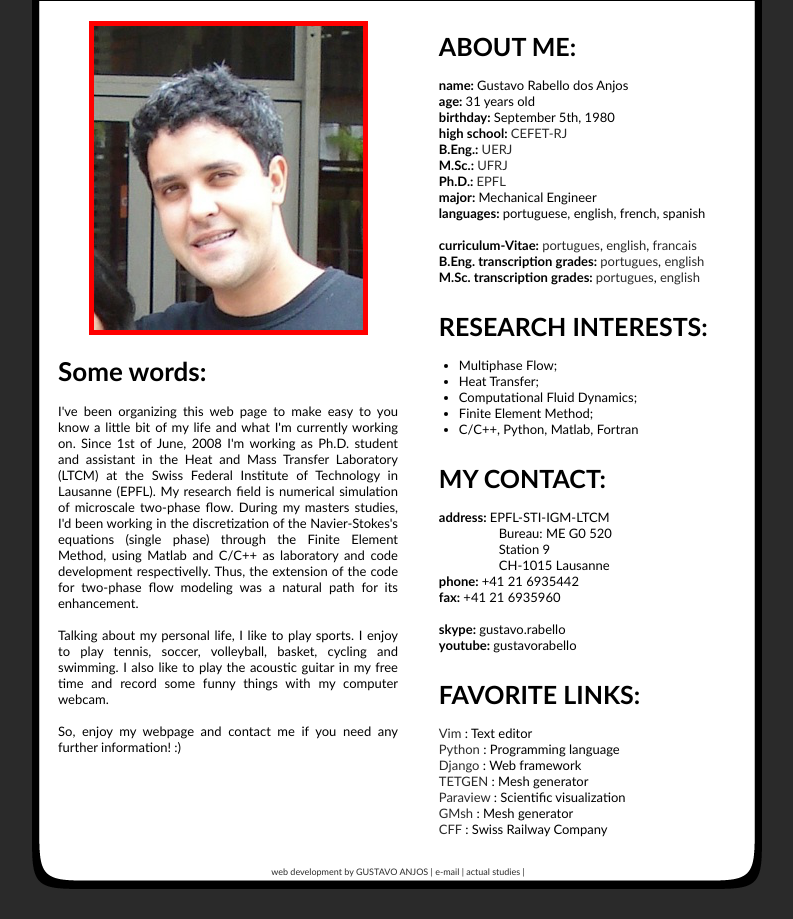
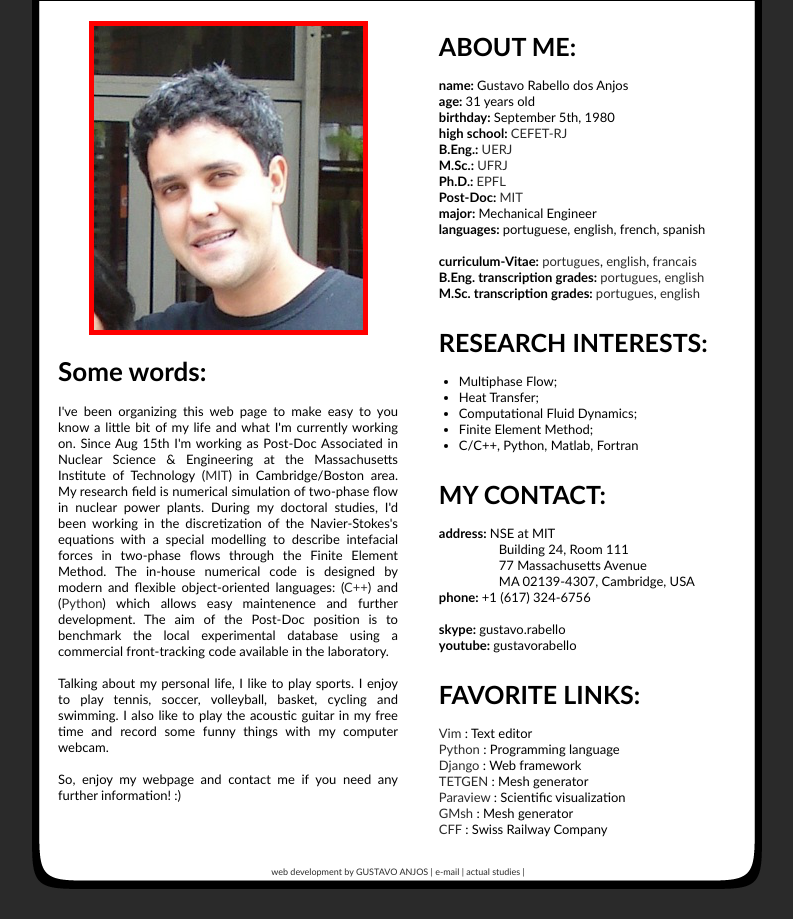
Before and after one commit to gustavorabello/python-sitePro, a Django app: template templates/about.html in a window 1280 px wide. Shown: the part 205-1124 px from the top of the page, without its empty margins (242-1035 px from the left). Run offline with Django 3.2, Linux system fonts and the light colour scheme; the template is opened without the code that fills it, so the values that code supplies are empty.

Commit message:
Bug fix at build.py and update on infos.

```diff
--- a/build.py
+++ b/build.py
@@ -267,7 +267,8 @@ def convertImages():
   im.save(os.path.join(deploy_thumb16_path, filename), "PNG")
 
 def deleteDB():
- os.remove( os.path.join(os.path.dirname(__file__),'../database') )
+ if os.path.exists("../database"):
+  os.remove( os.path.join(os.path.dirname(__file__),'../database') )
 
 def createDB():
  os.system('python manage.py syncdb')
--- a/templates/about.html
+++ b/templates/about.html
@@ -44,16 +44,24 @@ href="{{ STATIC_URL }}images/guga.png">
   <p>&nbsp;</p>
 
   <p> I've been organizing this web page to make easy to you know a
-  little bit of my life and what I'm currently working on. Since 1st of
-  June, 2008 I'm working as Ph.D. student and assistant in the Heat and
-  Mass Transfer Laboratory (LTCM) at the Swiss Federal Institute of
-  Technology in Lausanne (EPFL). My research field is numerical
-  simulation of microscale two-phase flow. During my masters studies,
+  little bit of my life and what I'm currently working on. Since Aug
+  15th I'm working as Post-Doc Associated in Nuclear Science &
+  Engineering at the Massachusetts Institute of Technology
+  (<a href="http://www.mit.edu">MIT</a>)
+  in Cambridge/Boston area. My research field is numerical simulation of
+  two-phase flow in nuclear power plants. During my doctoral studies,
   I'd been working in the discretization of the Navier-Stokes's
-  equations (single phase) through the Finite Element Method, using
-  Matlab and C/C++ as laboratory and code development respectivelly.
-  Thus, the extension of the code for two-phase flow modeling was a
-  natural path for its enhancement. </p>
+  equations with a special modelling to describe intefacial forces in
+  two-phase flows through the Finite Element Method. The in-house
+  numerical code is designed by modern and flexible object-oriented
+  languages:
+  (<a href="http://en.wikipedia.org/wiki/C%2B%2B">C++</a>)
+  and
+  (<a href="http://www.python.org">Python</a>)
+  which allows easy maintenence and further development. The aim of the
+  Post-Doc position is to benchmark the local experimental database
+  using a commercial front-tracking code available in the laboratory.
+  </p>
 
   <p>&nbsp;</p>
 
@@ -82,6 +90,7 @@ href="{{ STATIC_URL }}images/guga.png">
   <p> <b> B.Eng.: </b> <a href="http://www.uerj.br"> UERJ </a> </p>
   <p> <b> M.Sc.: </b> <a href="http://www.ufrj.br"> UFRJ </a> </p>
   <p> <b> Ph.D.: </b> <a href="http://www.epfl.ch"> EPFL </a> </p>
+  <p> <b> Post-Doc: </b> <a href="http://www.mit.edu"> MIT </a> </p>
   <p> <b> major: </b> Mechanical Engineer      </p>
   <p> <b> languages: </b> portuguese, english, french, spanish </p>
 
@@ -120,12 +129,11 @@ href="{{ STATIC_URL }}images/guga.png">
 
   <p>&nbsp;</p>
 
-  <p> <b> address: </b>  EPFL-STI-IGM-LTCM </p>
-  <p style="text-indent:60px"> Bureau: ME G0 520 </p>
-  <p style="text-indent:60px"> Station 9 </p>
-  <p style="text-indent:60px"> CH-1015 Lausanne </p>
-  <p> <b> phone: </b> +41 21 6935442 </p>
-  <p> <b> fax: </b> +41 21 6935960 </p>
+  <p> <b> address: </b>  NSE at MIT </p>
+  <p style="text-indent:60px"> Building 24, Room 111 </p>
+  <p style="text-indent:60px"> 77 Massachusetts Avenue </p>
+  <p style="text-indent:60px"> MA 02139-4307, Cambridge, USA </p>
+  <p> <b> phone: </b> +1 (617) 324-6756 </p>
 
   <p>&nbsp;</p>
 
```
